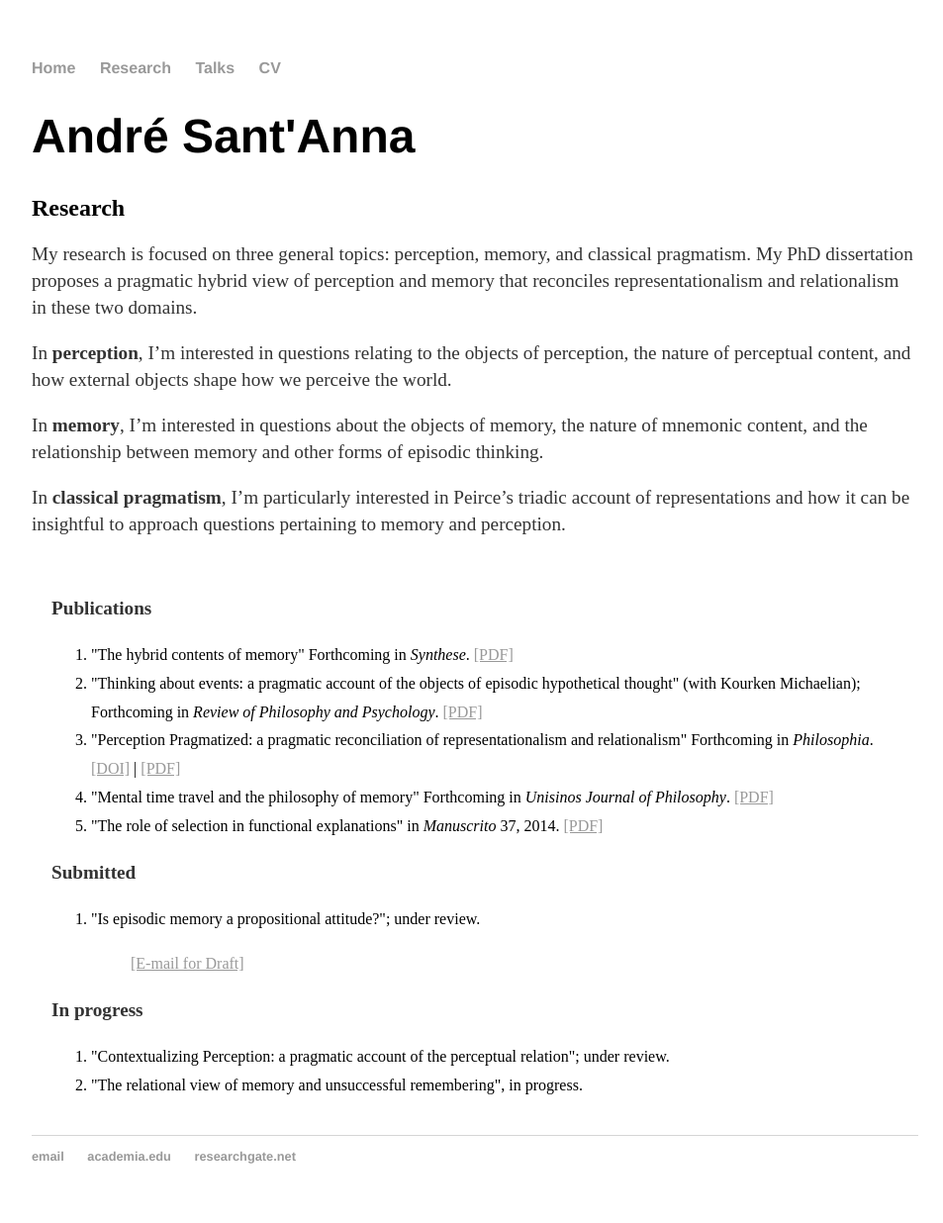
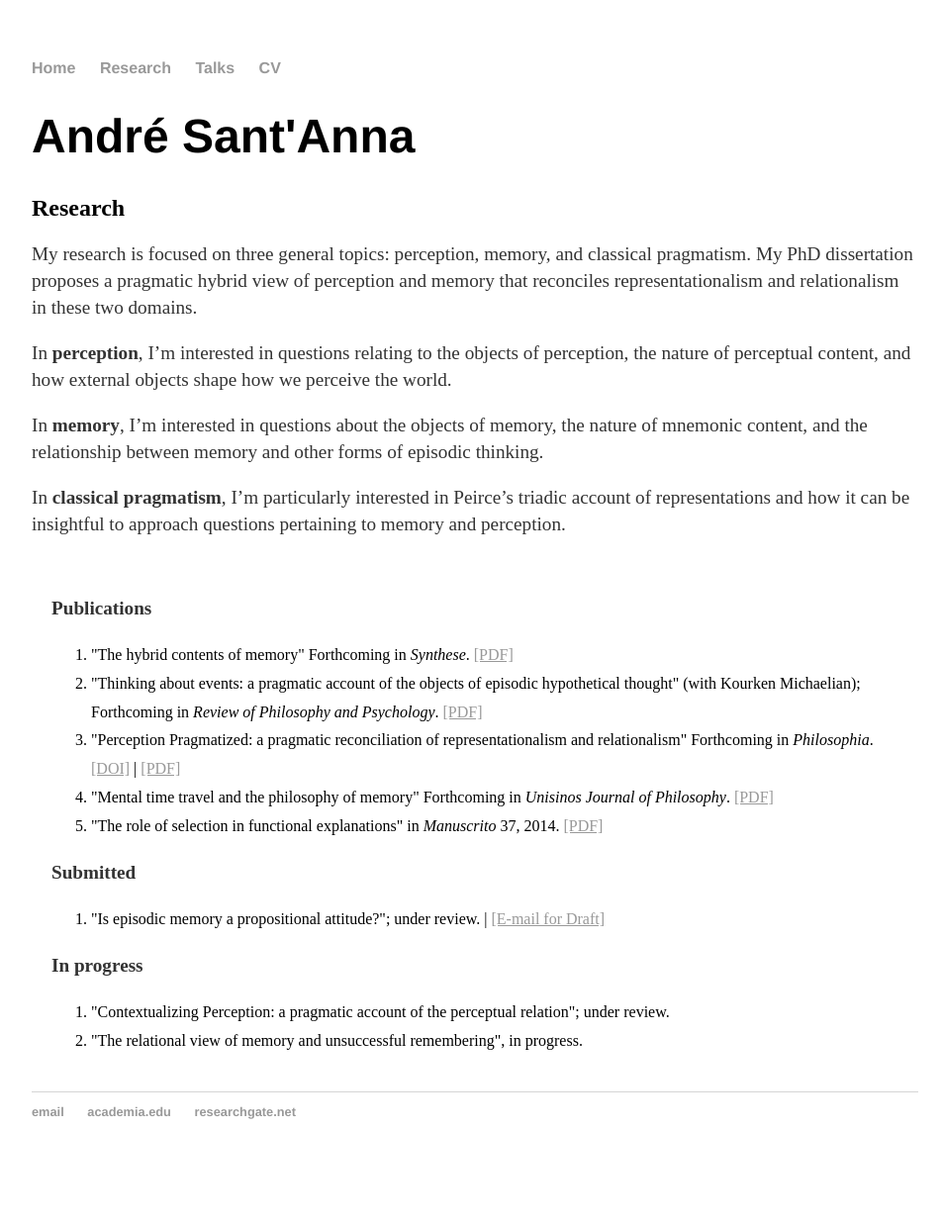
Before and after one commit to andresantanna/andresantanna.github.io, a Jekyll site: the page built from research.html, in a window 1280 px wide. Shown: the whole page at 99% size, without its empty margins (160-1113 px from the left). Built offline with Jekyll 4.4.1, drawn with Linux system fonts in a browser that asks for light colours; comment, search, counter and statistics services are not loaded; after the commit the page ends 1191 px from its top, so only the background shows below that.

Commit message:
Update research.html

```diff
--- a/research.html
+++ b/research.html
@@ -29,10 +29,7 @@ title: André Sant'Anna - Research
 <p><b>Submitted</b><br>
 
 	<ol type="1">
-	<li>"Is episodic memory a propositional attitude?"; under review.</li>
-	<dl>
-		<dd><a href="mailto:rosolemandre@gmail.com"><u>[E-mail for Draft]</u></a></dd>
-		</dl>
+	<li>"Is episodic memory a propositional attitude?"; under review. | <a href="mailto:rosolemandre@gmail.com"><u>[E-mail for Draft]</u></a></li>
 	</ol>
 
 <p><b>In progress</b>
```
